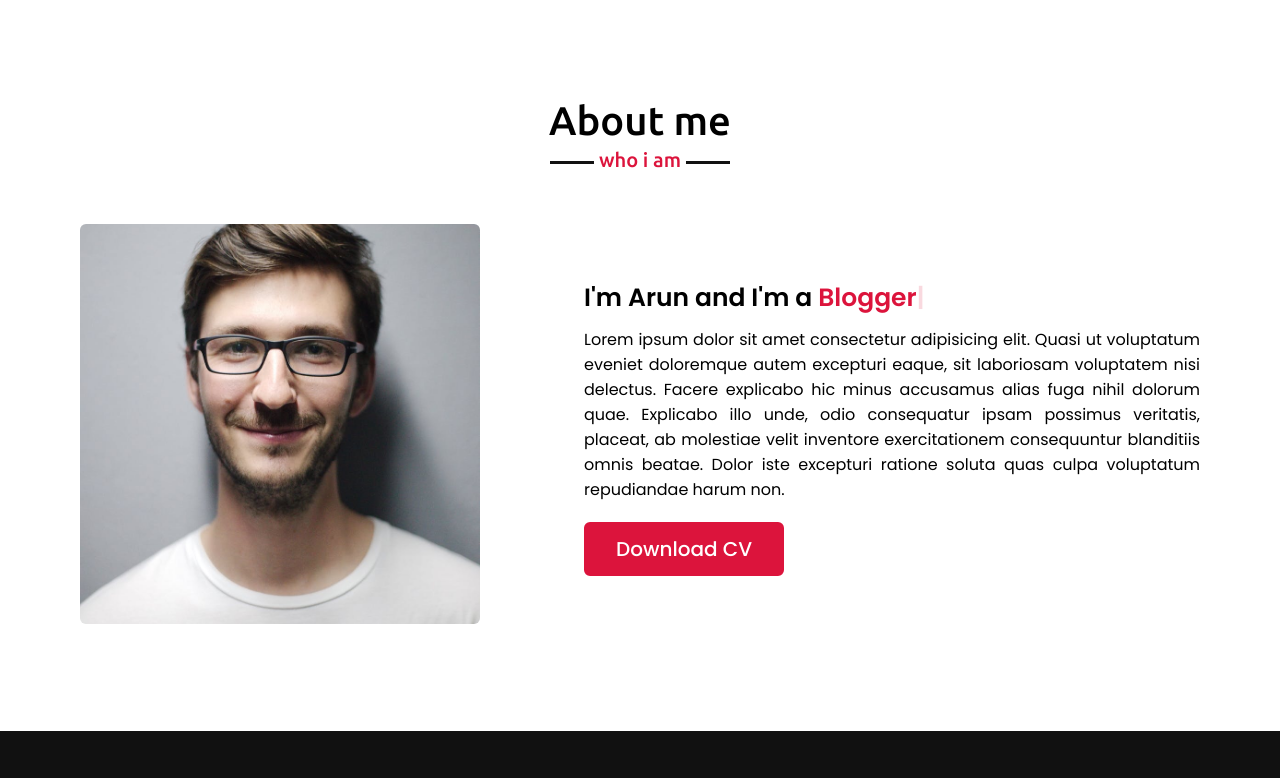
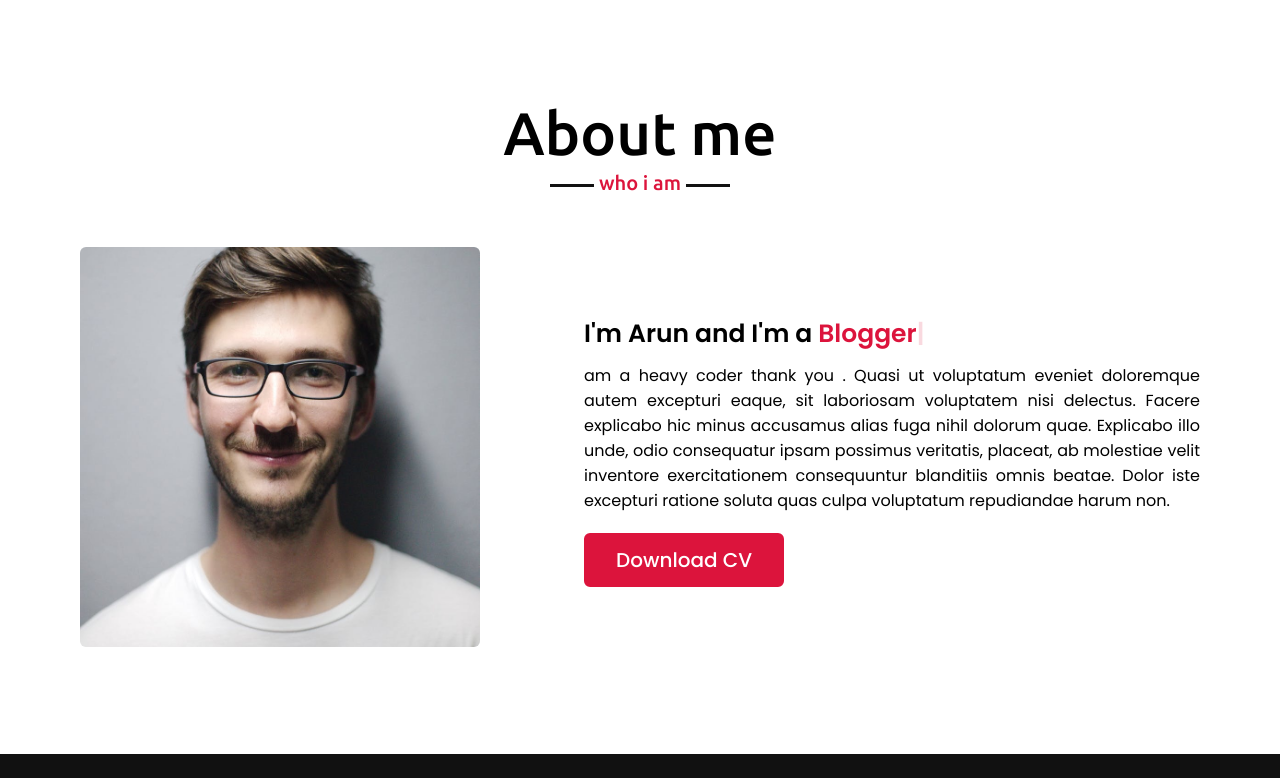
Before and after one commit to Arun-Tomar/website, a plain HTML site: page index.html in a window 1280 px wide. Shown: the part 802-1580 px from the top of the page. Drawn offline with nearby package versions, Linux system fonts and the light colour scheme.

Commit message:
changes for new

```diff
--- a/index.html
+++ b/index.html
@@ -57,7 +57,7 @@
                 </div>
                 <div class="column right">
                     <div class="text">I'm Arun  and I'm a <span class="typing-2"></span></div>
-                    <p>Lorem ipsum dolor sit amet consectetur adipisicing elit. Quasi ut voluptatum eveniet doloremque autem excepturi eaque, sit laboriosam voluptatem nisi delectus. Facere explicabo hic minus accusamus alias fuga nihil dolorum quae. Explicabo illo unde, odio consequatur ipsam possimus veritatis, placeat, ab molestiae velit inventore exercitationem consequuntur blanditiis omnis beatae. Dolor iste excepturi ratione soluta quas culpa voluptatum repudiandae harum non.</p>
+                    <p> am a heavy coder thank you . Quasi ut voluptatum eveniet doloremque autem excepturi eaque, sit laboriosam voluptatem nisi delectus. Facere explicabo hic minus accusamus alias fuga nihil dolorum quae. Explicabo illo unde, odio consequatur ipsam possimus veritatis, placeat, ab molestiae velit inventore exercitationem consequuntur blanditiis omnis beatae. Dolor iste excepturi ratione soluta quas culpa voluptatum repudiandae harum non.</p>
                     <a href="#">Download CV</a>
                 </div>
             </div>
--- a/style.css
+++ b/style.css
@@ -50,7 +50,7 @@ section{
 section .title{
     position: relative;
     text-align: center;
-    font-size: 40px;
+    font-size: 60px;
     font-weight: 500;
     margin-bottom: 60px;
     padding-bottom: 20px;
```
